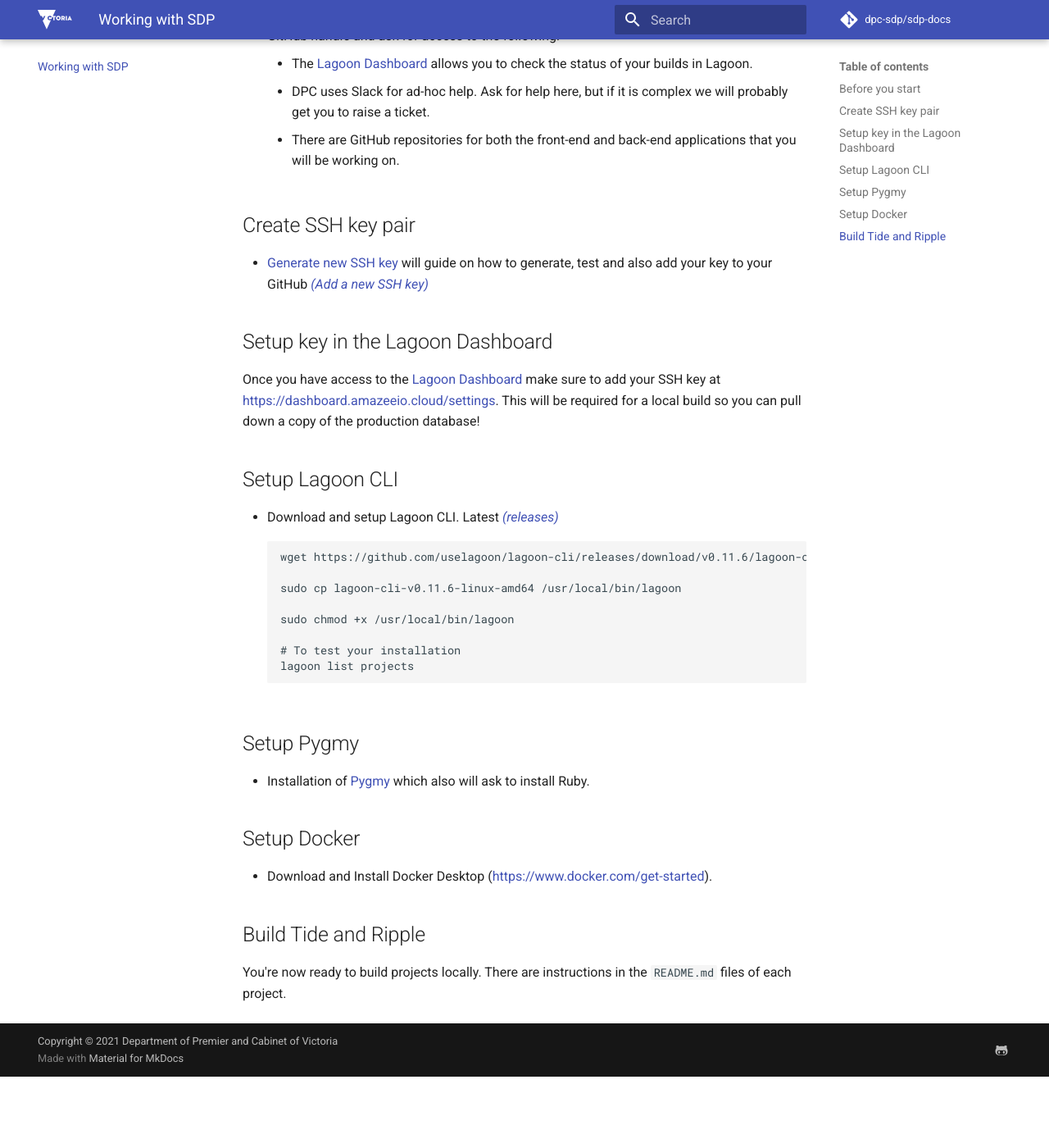
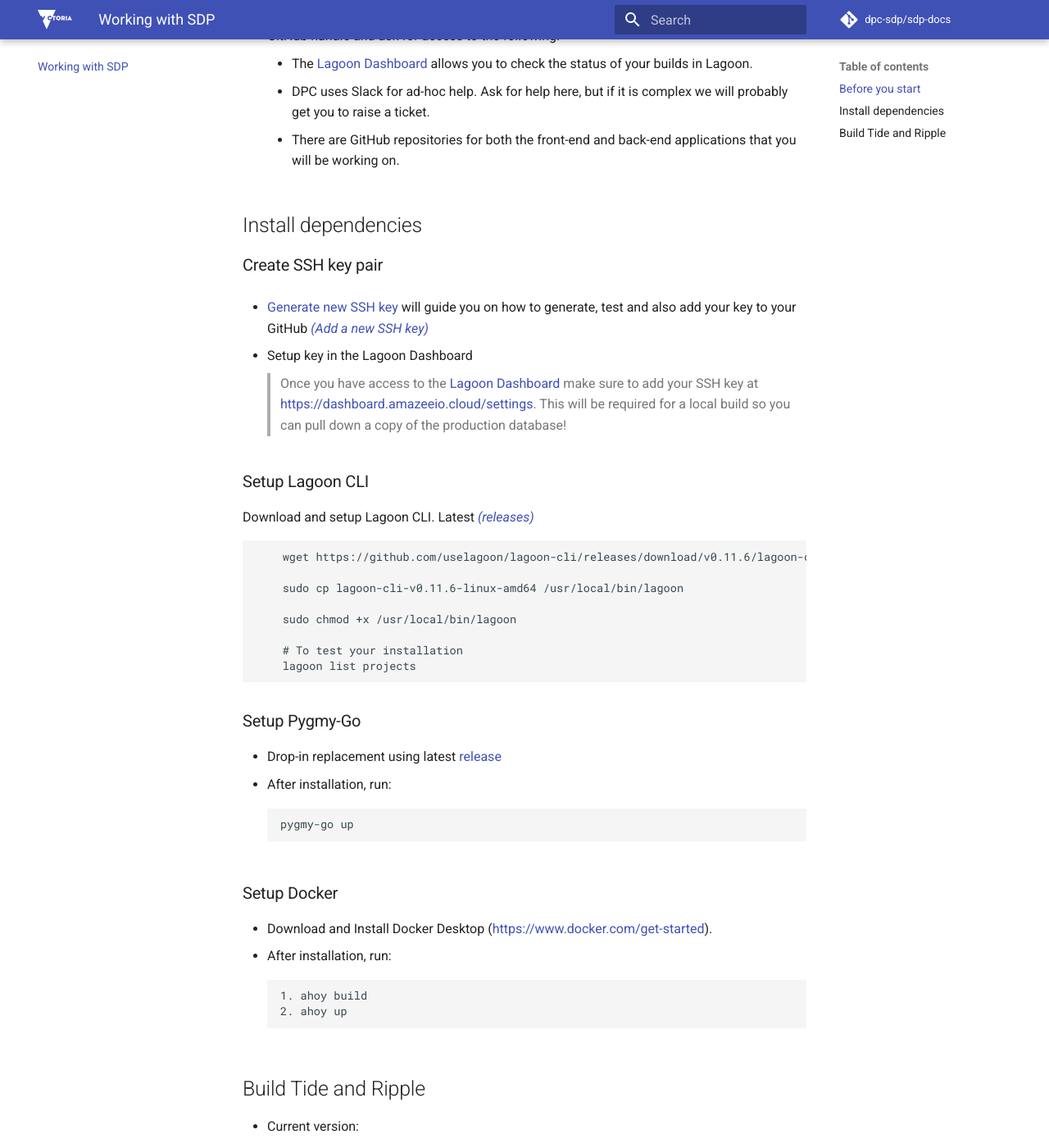
Before and after one commit to dpc-sdp/sdp-docs, an MkDocs documentation site: the page built from docs/working-with-sdp.md, in a window 1280 px wide and 1400 px high, scrolled down 598 px. Shown: the whole window at 82% size. Built offline with MkDocs 1.6.1 and Material for MkDocs 9.7.7, drawn with Linux system fonts in a browser that asks for light colours; comment, search, counter and statistics services are not loaded; before the commit the page ends 1911 px from its top, so only the background shows below that; some of the changed text lies outside the part shown.

Commit message:
Move setup instruction to Install dependencies section

````diff
--- a/docs/working-with-sdp.md
+++ b/docs/working-with-sdp.md
@@ -26,19 +26,22 @@
     ticket.
     - There are GitHub repositories for both the front-end and back-end applications that you will be working on.
 
-## Create SSH key pair
+## Install dependencies
 
-- [Generate new SSH key](https://docs.github.com/en/authentication/connecting-to-github-with-ssh/generating-a-new-ssh-key-and-adding-it-to-the-ssh-agent) will guide on how to generate, test and also add your key to your GitHub [*(Add a new SSH key)*](https://docs.github.com/en/authentication/connecting-to-github-with-ssh/adding-a-new-ssh-key-to-your-github-account)
+### Create SSH key pair
 
-## Setup key in the Lagoon Dashboard
+- [Generate new SSH key](https://docs.github.com/en/authentication/connecting-to-github-with-ssh/generating-a-new-ssh-key-and-adding-it-to-the-ssh-agent) will guide you on how to generate, test and also add your key to your GitHub [*(Add a new SSH key)*](https://docs.github.com/en/authentication/connecting-to-github-with-ssh/adding-a-new-ssh-key-to-your-github-account)
 
-Once you have access to the [Lagoon Dashboard](https://dashboard.amazeeio.cloud/projects/) make sure to add your SSH
+- Setup key in the Lagoon Dashboard
+
+    > Once you have access to the [Lagoon Dashboard](https://dashboard.amazeeio.cloud/projects/) make sure to add your SSH
 key at https://dashboard.amazeeio.cloud/settings. This will be required for a local build so you can pull down a
 copy of the production database!
 
-## Setup Lagoon CLI
-- Download and setup Lagoon CLI. Latest [*(releases)*](https://github.com/uselagoon/lagoon-cli/releases)
-    ```
+### Setup Lagoon CLI
+Download and setup Lagoon CLI. Latest [*(releases)*](https://github.com/uselagoon/lagoon-cli/releases)
+
+```
     wget https://github.com/uselagoon/lagoon-cli/releases/download/v0.11.6/lagoon-cli-v0.11.6-linux-amd64
 
     sudo cp lagoon-cli-v0.11.6-linux-amd64 /usr/local/bin/lagoon
@@ -47,15 +50,31 @@
 
     # To test your installation
     lagoon list projects
+```
+
+### Setup Pygmy-Go
+
+- Drop-in replacement using latest [release](https://github.com/fubarhouse/pygmy-go/releases/tag/v0.7.1)
+- After installation, run:
 
     ```
-## Setup Pygmy
-- Installation of [Pygmy](https://pygmy.readthedocs.io/en/master/installation/) which also will ask to install Ruby.
+    pygmy-go up
+    ```
 
-## Setup Docker
+### Setup Docker
 - Download and Install Docker Desktop (https://www.docker.com/get-started).
+- After installation, run:
 
+    ```
+    1. ahoy build
+    2. ahoy up
+    ```
 
 ## Build Tide and Ripple
+- Current version:
+```
+    npm > 6.14.13
+    node > v14.17.2
+```
 
 You're now ready to build projects locally. There are instructions in the `README.md` files of each project.
````
